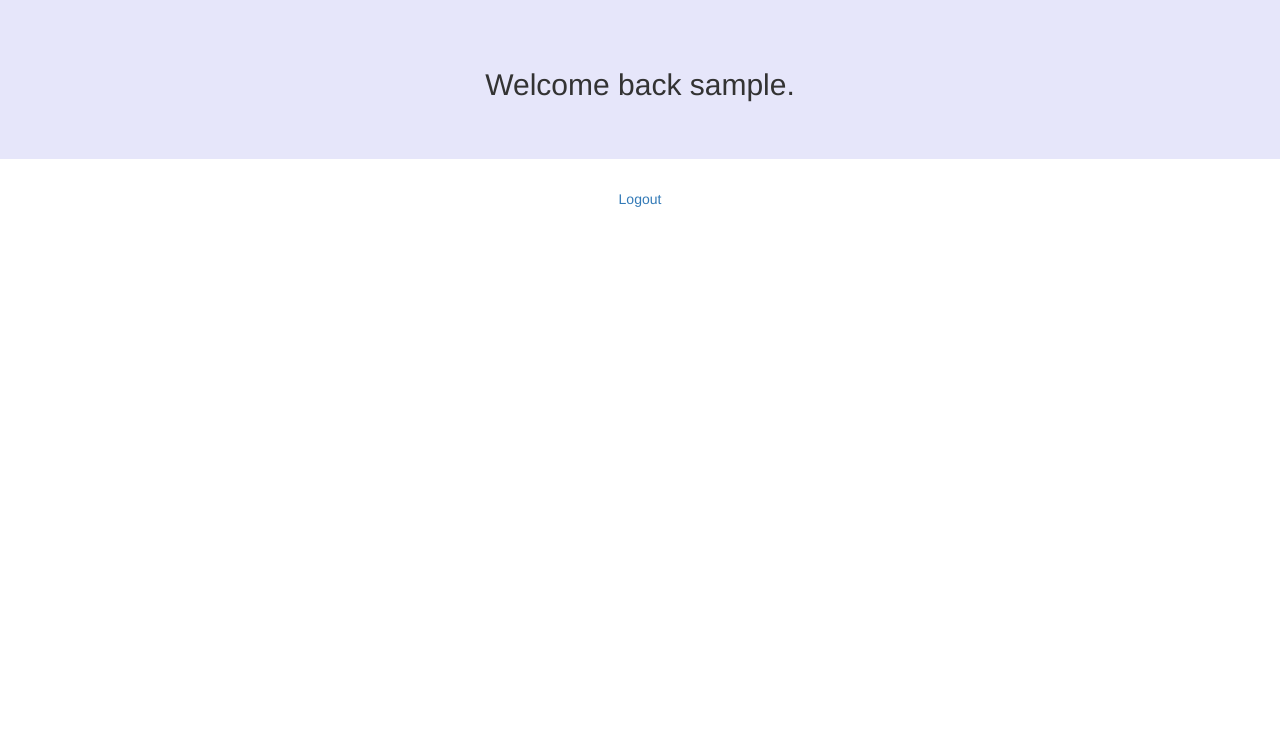
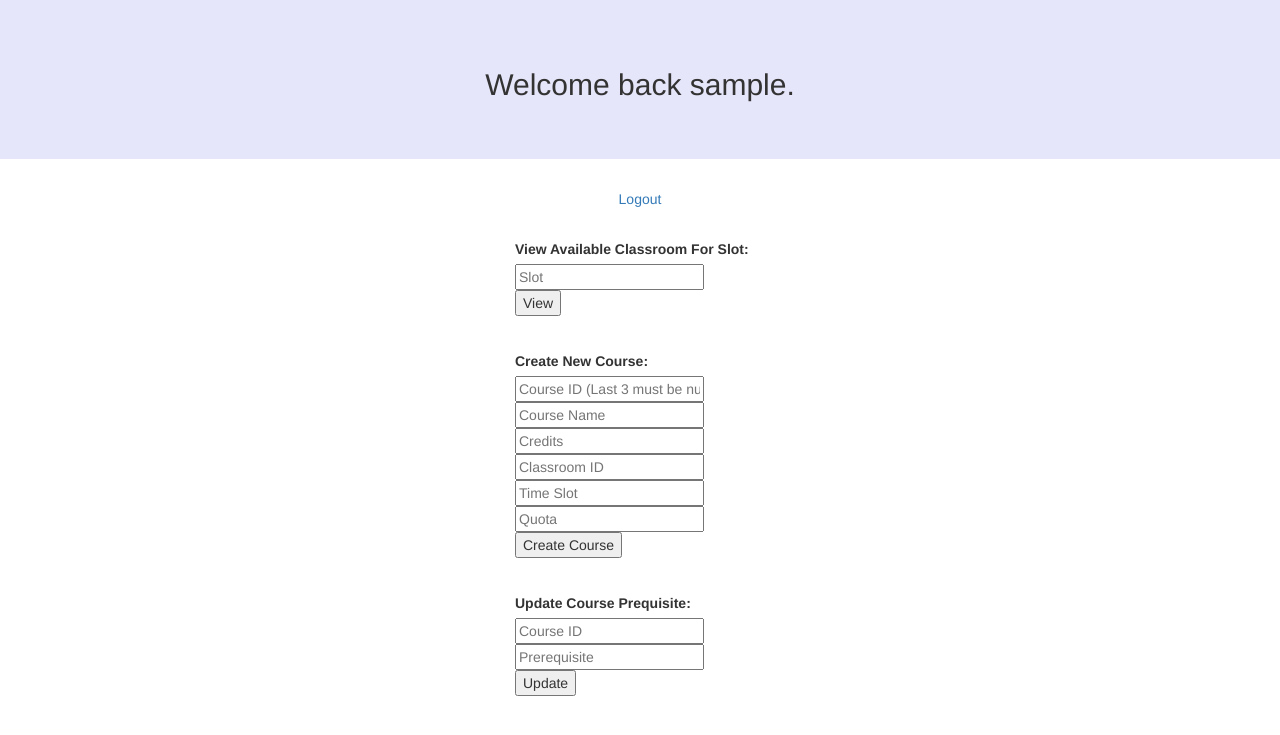
Before and after one commit to artun-akdogan/CmpE321-Project, a Django app: template src/templates/instructor.html in a window 1280 px wide. Shown: the top 735 px of the page. Run offline with Django 4.2, Linux system fonts and the light colour scheme; the template is opened without the code that fills it: most values are stand-ins (such as "Sample title", 1, 10 or a date in 2020); some libraries are stand-ins or nearby versions.

Commit message:
Add instructor features (halfway completed)

```diff
--- a/database/createTables.sql
+++ b/database/createTables.sql
@@ -83,7 +83,7 @@ CREATE TABLE IF NOT EXISTS Course(
     slot INTEGER CHECK(slot>0 and slot<11),
     quota INTEGER,
     -- Prerequisites will be used as JSON_ARRAY
-    prerequisites CHAR(100),
+    prerequisites JSON,
     -- This line will ensure that clasroom_id, and slot pairs are unique in each query
     UNIQUE KEY class_time (classroom_id, slot),
     PRIMARY KEY (course_id),
@@ -97,7 +97,7 @@ CREATE TABLE IF NOT EXISTS Students(
     username CHAR(100),
     student_id INTEGER,
     -- added_courses will be used as JSON_ARRAY
-    added_courses CHAR(100),
+    added_courses JSON,
     PRIMARY KEY (student_id),
     FOREIGN KEY (username) REFERENCES User(username)
     -- If we modify or delete in this table, we should also do them on User table.
--- a/src/database_managers.py
+++ b/src/database_managers.py
@@ -47,7 +47,7 @@ def createUser(req):
     if(user_type=="instructor"):
         result=run_statement(f"INSERT INTO Instructors VALUES(\"{username}\", \"{title}\", \"{department_id}\");")
     else:
-        result=run_statement(f"INSERT INTO Students VALUES(\"{username}\", {student_id}, \"\");")
+        result=run_statement(f"INSERT INTO Students VALUES(\"{username}\", {student_id}, JSON_ARRAY());")
     return HttpResponseRedirect('../database_managers?action=1')
 
 def deleteStudent(req):
--- a/src/templates/instructor.html
+++ b/src/templates/instructor.html
@@ -1,30 +1,92 @@
 <!DOCTYPE html>
 
 <html lang="en">
+
 <head>
-  	<title>Home</title>
+    <title>Home</title>
     <link rel="stylesheet" href="https://maxcdn.bootstrapcdn.com/bootstrap/3.4.1/css/bootstrap.min.css">
     <link href="//maxcdn.bootstrapcdn.com/font-awesome/4.2.0/css/font-awesome.min.css" rel="stylesheet">
     <style>
-        table, th, td {
+        table,
+        th,
+        td {
             border: 1px solid;
         }
+
         .center {
             margin-left: auto;
             margin-right: auto;
             justify-content: center;
         }
+
         form {
             margin: 0 auto;
-            width:250px;
+            width: 250px;
         }
     </style>
 </head>
+
 <body>
     <div class="wrapper">
         <div style="background-color:lavender; !important" class="jumbotron text-center bg-primary">
             <h2> Welcome back {{username}}.</h2>
-    </div>
-    <a href="{%url 'index' %}"> <p style="text-align:center">Logout</p></a>
+            {% if action == 1 %}
+            <div class="alert alert-danger" role="alert">
+                <h4 class="alert-heading">Operation Completed Successfully</h4>
+            </div>
+            {% else %}
+            {% if action == 2 %}
+            <div class="alert alert-danger" role="alert">
+                <h4 class="alert-heading">Operation Failed</h4>
+            </div>
+            {% endif %}
+            {% endif %}
+        </div>
+        <a href="{%url 'index' %}">
+            <p style="text-align:center">Logout</p>
+        </a>
+        <form id="getClassroom" class="form-group" method="POST" action="{%url 'getClassroom' %}">
+            {%csrf_token%}
+            <br>
+            <label>View Available Classroom For Slot: </label>
+            <br>
+            <input type="text" name="slot" placeholder="Slot" required>
+            <br>
+            <input type="submit" name="submit" value="View">
+            <br>
+        </form>
+        <form id="createCourse" class="form-group" method="POST" action="{%url 'createCourse' %}">
+            {%csrf_token%}
+            <br>
+            <label>Create New Course:</label>
+            <br>
+            <input type="text" name="course_id" placeholder="Course ID (Last 3 must be number)" required>
+            <br>
+            <input type="text" name="name" placeholder="Course Name" required>
+            <br>
+            <input type="text" name="credits" placeholder="Credits" required>
+            <br>
+            <input type="text" name="classroom_id" placeholder="Classroom ID" required>
+            <br>
+            <input type="text" name="time_slot" placeholder="Time Slot" required>
+            <br>
+            <input type="text" name="quota" placeholder="Quota" required>
+            <br>
+            <input type="submit" name="submit" value="Create Course">
+            <br>
+        </form>
+        <form id="addPrerequisite" class="form-group" method="POST" action="{%url 'addPrerequisite' %}">
+            {%csrf_token%}
+            <br>
+            <label>Update Course Prequisite: </label>
+            <br>
+            <input type="text" name="course_id" placeholder="Course ID" required>
+            <br>
+            <input type="text" name="prerequisite" placeholder="Prerequisite" required>
+            <br>
+            <input type="submit" name="submit" value="Update">
+            <br>
+        </form>
 </body>
+
 </html>
--- a/src/urls.py
+++ b/src/urls.py
@@ -61,6 +61,9 @@ urlpatterns = [
     path('database_managers/get_instructor', database_managers.getInstructor, name="getInstructor"),
     path('database_managers/get_course', database_managers.getCourse, name="getCourse"),
     path('instructors', instructors.homePage, name="instructors"),
+    path('instructors/get_classroom', instructors.getClassroom, name="getClassroom"),
+    path('instructors/create_course', instructors.createCourse, name="createCourse"),
+    path('instructors/add_prerequisite', instructors.addPrerequisite, name="addPrerequisite"),
     path('students', students.homePage, name="students"),
     path('login/database_manager', database_managers.login, name="login_database_manager"),
     path('login/user', login, name="login"),
```
Also changed, not shown: database/init_table.py (+4 -4 lines), src/instructors.py (+37 -2 lines), src/templates/databaseManager.html (+7 -1 lines).
